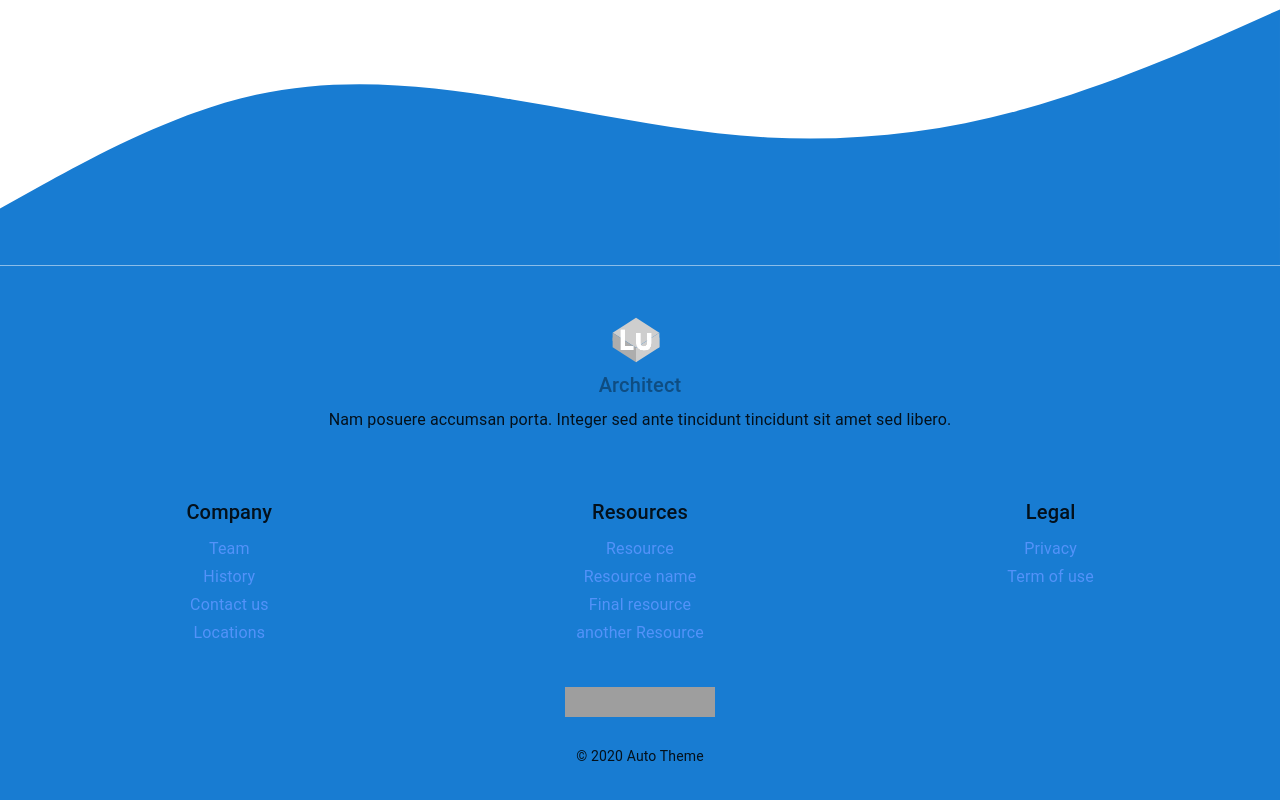
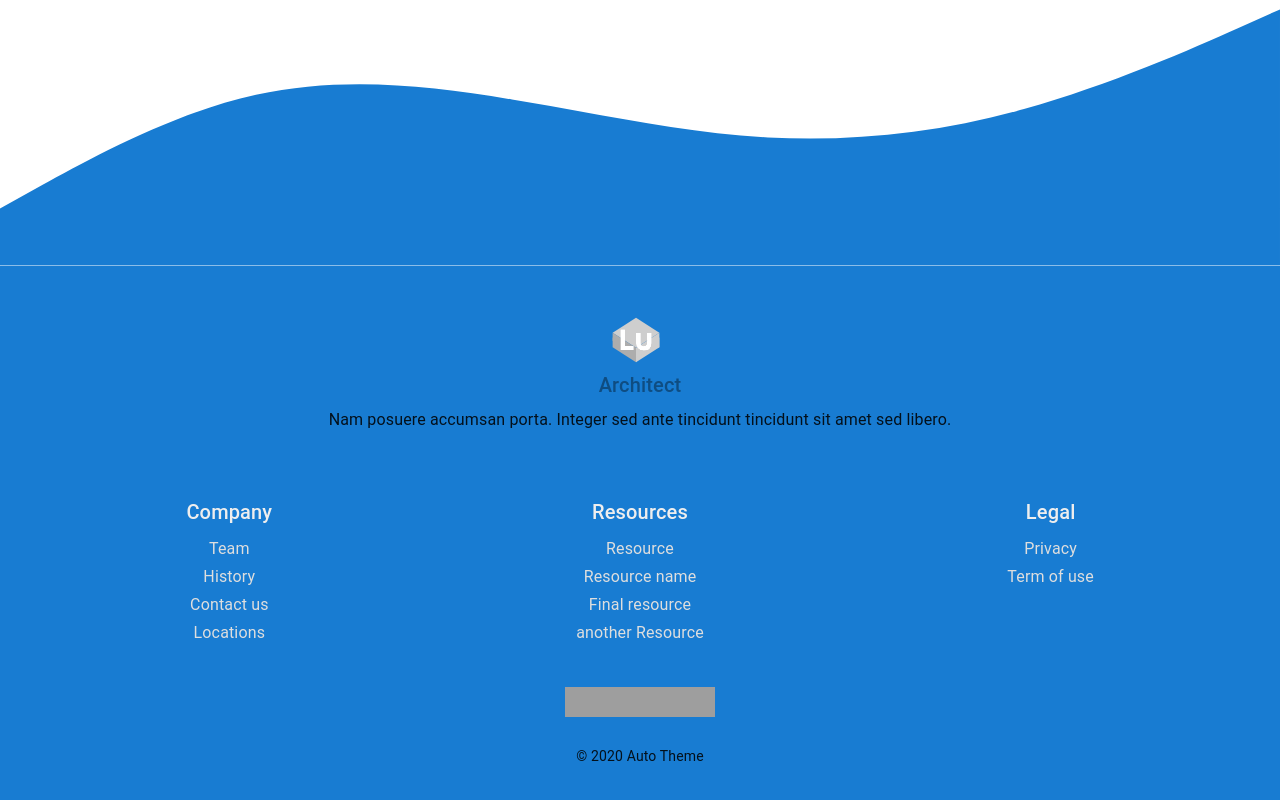
Before and after one commit to HunterJS-bit/react-quiz-app, a React (Create React App) app in the folder client/: page / in a window 1280 px wide. Shown: the part 3699-4499 px from the top of the page. Built offline with nearby package versions, Linux system fonts and the light colour scheme; grey boxes are pictures that could not be loaded.

Commit message:
styling(Category): styling category page

```diff
--- a/client/src/components/Category/CategoryCard.js
+++ b/client/src/components/Category/CategoryCard.js
@@ -1,29 +1,50 @@
 import React from 'react';
-import Paper from "@material-ui/core/Paper";
 import Typography from "@material-ui/core/Typography";
 import Grid from "@material-ui/core/Grid";
 import Button from "@material-ui/core/Button";
 import styled from 'styled-components';
-import Box from '@material-ui/core/Box';
 import carLogo from '../../assets/car.svg';
 import motoLogo from '../../assets/motor.svg';
 import truckLogo from '../../assets/deliver.svg';
 
-
-const StyledButton = styled(Button)`
-	margin: 30px;
-	min-width: 152px;
+const CategoryWrapper = styled.div`
+  background: #fff;
+  text-align: center;
+  box-shadow: 0 0 25px rgba(0,0,0,.05);
+  padding: 30px 15px;
+  border-radius: 10px;
+  cursor: pointer;
+  transition: all .3s ease 0s;
+  &:hover {
+	transform: translateY(-4px);
+    box-shadow: 0 10px 15px rgba(0,0,0,.03);
+  }
 `;
 
-const StyledPaper = styled(Paper)`
-padding:  padding: 20px 0px;
-text-align: left;
-color: ${props => props.theme.palette.text.secondary};
+const CategoryIcon = styled(Grid)`
+  height: 80px;
+  width: 80px;
+  line-height: 80px;
+  border-radius: 50%;
+  margin: auto auto 30px;
+  background: #efefef;
 `;
 
-const Boxed = styled.div`
+const CategoryName = styled(Typography)`
+  font-size: 20px;
+  color: #282828;
+  font-weight: 500;
+  line-height: 38px;
+`;
 
+const CategoryInfo = styled(Typography)`
+	display: block;
+	font-size: 15px;
+	color: #767676;
+	letter-spacing: 0;
+	margin-bottom: 10px;
 `;
+
 
 const CategoryCard = (props) => {
 	const { navigate, category } = props;
@@ -33,48 +54,26 @@ const CategoryCard = (props) => {
 	const getImageSrc = (catName) => {
 		switch (catName) {
 			case 'A kategorija':
-			  return motoLogo;
+				return motoLogo;
 			case 'B kategorija':
-			  return carLogo;
+				return carLogo;
 			case 'C kategorija':
-			  return truckLogo;
+				return truckLogo;
 			default:
-			  return null;
+				return null;
 		}
 	}
 
 	return (
 		<Grid item xs={12} md={4} onClick={() => navigate(category)}>
-		<StyledPaper >
-			<Box display="flex" alignItems="center" justifyContent="space-around">
-				<div className="category-image">
+			<CategoryWrapper>
+				<CategoryIcon>
 					<img src={getImageSrc(name)} alt="img" />
-				</div>
-				<Boxed>
-					<Typography
-						style={{ textTransform: "uppercase", color: '#0d47a1' }}
-						gutterBottom
-					>
-						{ name }
-					</Typography>
-					<Typography variant="body2" gutterBottom>
-						{ description }
-					</Typography>
-				</Boxed>
-			</Box>
-
-
-		  <div style={{ display: "flex", justifyContent: "flex-end" }}>
-			<StyledButton
-			  color="primary"
-			  variant="contained"
-
-			>
-			  Learn more
-			</StyledButton>
-		  </div>
-		</StyledPaper>
-	  </Grid>
+				</CategoryIcon>
+				<CategoryName> 	{name} </CategoryName>
+				<CategoryInfo>{description}</CategoryInfo>
+			</CategoryWrapper>
+		</Grid>
 	);
 };
 
--- a/client/src/components/Category/CategoryList.js
+++ b/client/src/components/Category/CategoryList.js
@@ -1,14 +1,11 @@
 import React, { useEffect, useState } from "react";
 import CategoryCard from "./CategoryCard";
 import Grid from "@material-ui/core/Grid";
+import Container from "@material-ui/core/Container";
 import { axiosInstance } from "../../util/axios";
-import styled from "styled-components";
 import Banner from "../common/Banner";
 
-const StyledGrid = styled(Grid)`
-  width: 1200px;
-  margin-top: 40px;
-`;
+
 
 const CategoryList = ({ history }) => {
   const [categoryList, setCategoryList] = useState([]);
@@ -30,19 +27,9 @@ const CategoryList = ({ history }) => {
   return (
     <div className="categories">
       <Banner title="Lista akategorija" subtitle="Kategorije"></Banner>
-      <section id="choose-category">
-        <div className="container">
-          <Grid container justify="center">
-            <Grid item>
-              <div className="previewSectionTitle">
-                <p>Odaberite vasu kategoriju</p>
-                <h2>
-                  There are many variations of passages of Lorem Ipsum available, but the majority
-                  have suffered alteration in some form.
-                </h2>
-              </div>
-            </Grid>
-            <StyledGrid spacing={4} alignItems="center" justify="center" container>
+      <section id="car-categories">
+        <Container container fixed={true} maxWidth="lg">
+          <Grid container spacing={6}>
             {categoryList.map((cat, i) => {
               return (
                 <CategoryCard
@@ -53,9 +40,8 @@ const CategoryList = ({ history }) => {
                 ></CategoryCard>
               );
             })}
-            </StyledGrid>
           </Grid>
-        </div>
+        </Container>
       </section>
     </div>
   );
--- a/client/src/components/common/BottomFooter.js
+++ b/client/src/components/common/BottomFooter.js
@@ -4,11 +4,9 @@ import styled from 'styled-components';
 import Typography from '@material-ui/core/Typography';
 import Link from '@material-ui/core/Link';
 import Container from '@material-ui/core/Container';
-import IconButton from '@material-ui/core/IconButton'
 import InstagramIcon from "../../assets/instagram.svg";
 import FaceBookIcon from "../../assets/twitter.svg";
 import TwitterIcon from "../../assets/facebook.svg";
-import SvgIcon from '@material-ui/core/SvgIcon';
 import Icon from '@material-ui/core/Icon';
 
 const InfoSection = styled(Grid)`
@@ -19,6 +17,16 @@ const SocialSection = styled(Grid)`
   padding-top: 40px;
 `;
 
+
+const FooterLink = styled(Link)`
+color: #dedede;
+text-decoration: none;
+cursor: pointer;
+`;
+
+const FooterSectionTitle = styled(Typography)`
+color: #eee;
+`;
 
 const BottomFooter = () => {
   return (
@@ -36,21 +44,21 @@ const BottomFooter = () => {
         >
           <Grid item xs={12} sm={4}>
             <div>
-              <Typography variant="h6" gutterBottom>
+              <FooterSectionTitle variant="h6" gutterBottom>
                 Company
-              </Typography>
+              </FooterSectionTitle>
               <ul>
                 <li>
-                  <Link variant="subtitle1"> Team</Link>
+                  <FooterLink variant="subtitle1"> Team</FooterLink>
                 </li>
                 <li>
-                  <Link variant="subtitle1"> History</Link>
+                  <FooterLink variant="subtitle1"> History</FooterLink>
                 </li>
                 <li>
-                  <Link variant="subtitle1"> Contact us</Link>
+                  <FooterLink variant="subtitle1"> Contact us</FooterLink>
                 </li>
                 <li>
-                  <Link variant="subtitle1"> Locations</Link>
+                  <FooterLink variant="subtitle1"> Locations</FooterLink>
                 </li>
               </ul>
             </div>
@@ -58,21 +66,21 @@ const BottomFooter = () => {
           </Grid>
           <Grid item xs={12} sm={4}>
             <div>
-              <Typography variant="h6" gutterBottom>
+              <FooterSectionTitle variant="h6" gutterBottom>
                 Resources
-              </Typography>
+              </FooterSectionTitle>
               <ul>
                 <li>
-                  <Link variant="subtitle1"> Resource</Link>
+                  <FooterLink variant="subtitle1"> Resource</FooterLink>
                 </li>
                 <li>
-                  <Link variant="subtitle1">   Resource name</Link>
+                  <FooterLink variant="subtitle1">   Resource name</FooterLink>
                 </li>
                 <li>
-                  <Link variant="subtitle1"> Final resource</Link>
+                  <FooterLink variant="subtitle1"> Final resource</FooterLink>
                 </li>
                 <li>
-                  <Link variant="subtitle1"> another Resource</Link>
+                  <FooterLink variant="subtitle1"> another Resource</FooterLink>
                 </li>
               </ul>
             </div>
@@ -80,15 +88,15 @@ const BottomFooter = () => {
           </Grid>
           <Grid item xs={12} sm={4}>
             <div>
-              <Typography variant="h6" gutterBottom>
+              <FooterSectionTitle variant="h6" gutterBottom>
                 Legal
-              </Typography>
+              </FooterSectionTitle>
               <ul>
                 <li>
-                  <Link variant="subtitle1"> Privacy</Link>
+                  <FooterLink variant="subtitle1"> Privacy</FooterLink>
                 </li>
                 <li>
-                  <Link variant="subtitle1"> Term of use </Link>
+                  <FooterLink variant="subtitle1"> Term of use </FooterLink>
                 </li>
               </ul>
             </div>
```
Lines whose indentation alone changed are shown as unchanged.
